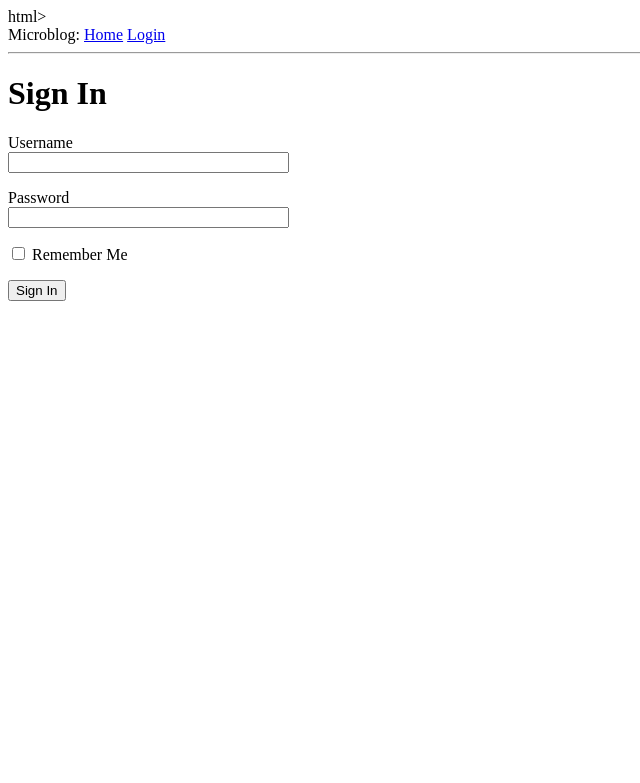
After one commit to awchisholm/microblog, a Flask app: page /login in a window 1280 px wide. The commit adds this page. Shown: the top 783 px of the page, without its empty margins (0-640 px from the left). Run offline with Flask 2, Linux system fonts and the light colour scheme.

Commit message:
add login

```diff
--- a/app/routes.py
+++ b/app/routes.py
@@ -1,5 +1,6 @@
-from flask import render_template
+from flask import render_template, flash, redirect
 from app import app
+from app.forms import LoginForm
 
 @app.route('/')
 @app.route('/index')
@@ -16,3 +17,11 @@ def index():
         }
     ]
     return render_template('index.html', title = 'Home', user=user, posts=posts)
+
+@app.route('/login', methods=['GET', 'POST'])
+def login():
+	form = LoginForm()
+	if form.validate_on_submit():
+		flash('Login requested for user {}, remember_me={}'.format(form.username.date, form.remember_me.data))
+		return redirect(url_for('index'))
+	return render_template('login.html', title='Sign in', form=form)
--- a/app/templates/base.html
+++ b/app/templates/base.html
@@ -1,14 +1,27 @@
-<html>
+html>
     <head>
-      {% if title %}
-      <title>{{ title }} - Microblog</title>
-      {% else %}
-      <title>Welcome to Microblog</title>
-      {% endif %}
+        {% if title %}
+        <title>{{ title }} - microblog</title>
+        {% else %}
+        <title>microblog</title>
+        {% endif %}
     </head>
     <body>
-        <div>Microblog: <a href="/index">Home</a></div>
+        <div>
+            Microblog:
+	        <a href="{{ url_for('index') }}">Home</a>
+        	<a href="{{ url_for('login') }}">Login</a>
+        </div>
         <hr>
+        {% with messages = get_flashed_messages() %}
+        {% if messages %}
+        <ul>
+            {% for message in messages %}
+            <li>{{ message }}</li>
+            {% endfor %}
+        </ul>
+        {% endif %}
+        {% endwith %}
         {% block content %}{% endblock %}
     </body>
 </html>
--- /dev/null
+++ b/app/templates/login.html
@@ -0,0 +1,24 @@
+{% extends "base.html" %}
+
+{% block content %}
+    <h1>Sign In</h1>
+    <form action="" method="post" novalidate>
+        {{ form.hidden_tag() }}
+        <p>
+            {{ form.username.label }}<br>
+            {{ form.username(size=32) }}<br>
+            {% for error in form.username.errors %}
+            <span style="color: red;">[{{ error }}]</span>
+            {% endfor %}
+        </p>
+        <p>
+            {{ form.password.label }}<br>
+            {{ form.password(size=32) }}<br>
+            {% for error in form.password.errors %}
+            <span style="color: red;">[{{ error }}]</span>
+            {% endfor %}
+        </p>
+        <p>{{ form.remember_me() }} {{ form.remember_me.label }}</p>
+        <p>{{ form.submit() }}</p>
+    </form>
+{% endblock %}
```
